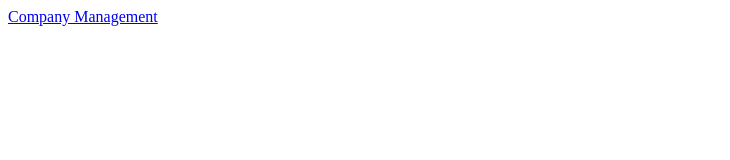
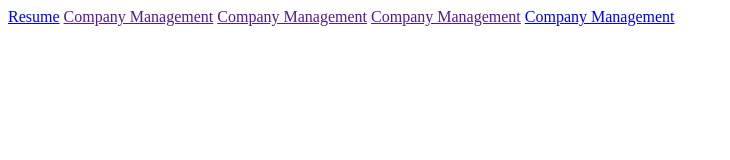
Before and after one commit to vedantgarode/Portfolio, a plain HTML site: page index.html in a window 1280 px wide. Shown: the whole page, without its empty margins (0-730 px from the left). Drawn offline with Linux system fonts and the light colour scheme.

Commit message:
Update index.html

```diff
--- a/index.html
+++ b/index.html
@@ -6,6 +6,11 @@
     <meta name="viewport" content="width=device-width, initial-scale=1.0">
     <title>Document</title>
 </head>
+
+<a href="https://github.com/vedantgarode/Portfolio/blob/main/Docs/VedantResumeFinal.pdf">Resume</a>
+<a href="">Company Management</a>
+<a href="">Company Management</a>
+<a href="">Company Management</a>
 <a href="http://commanagement.unaux.com/">Company Management</a>
 <body>
 
```
